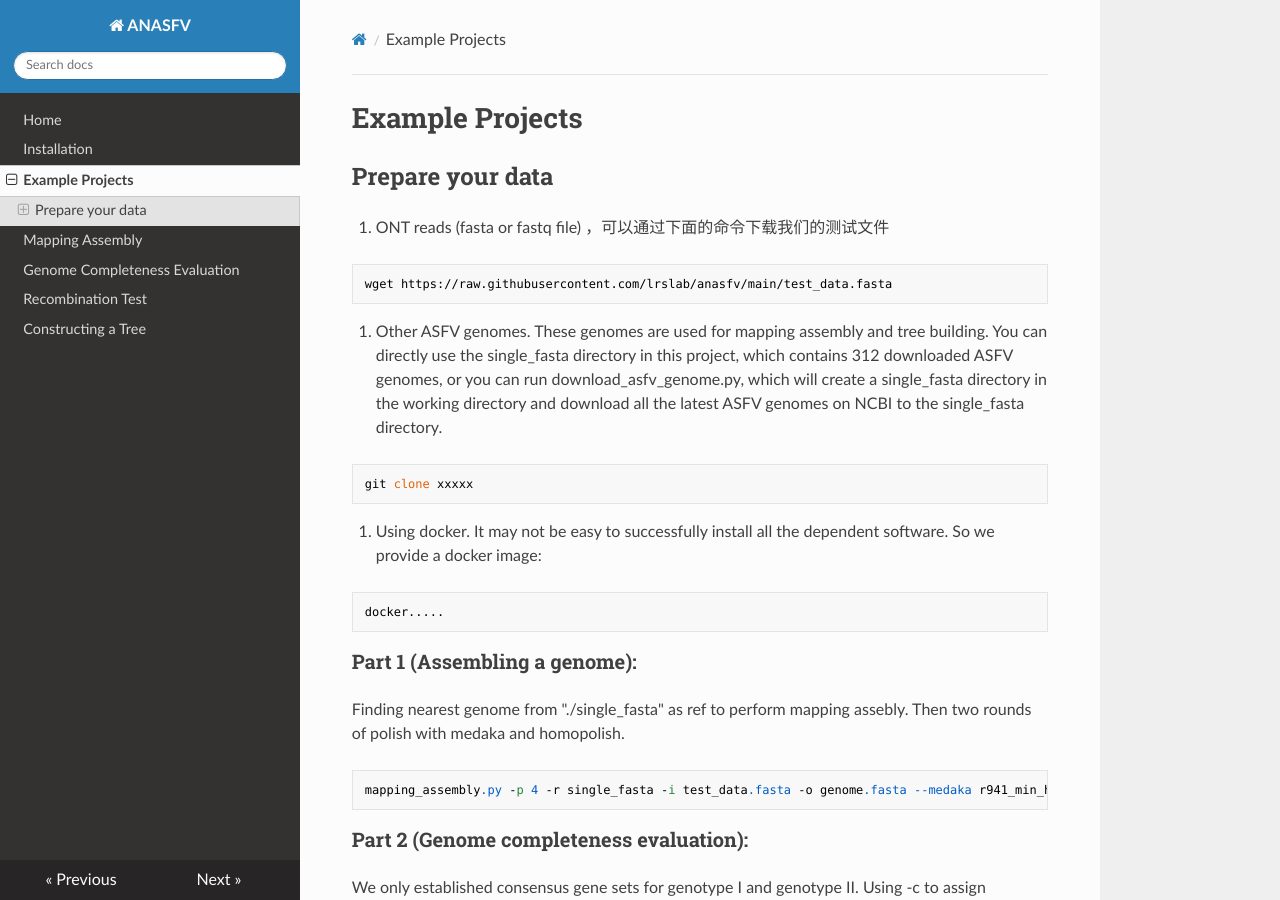
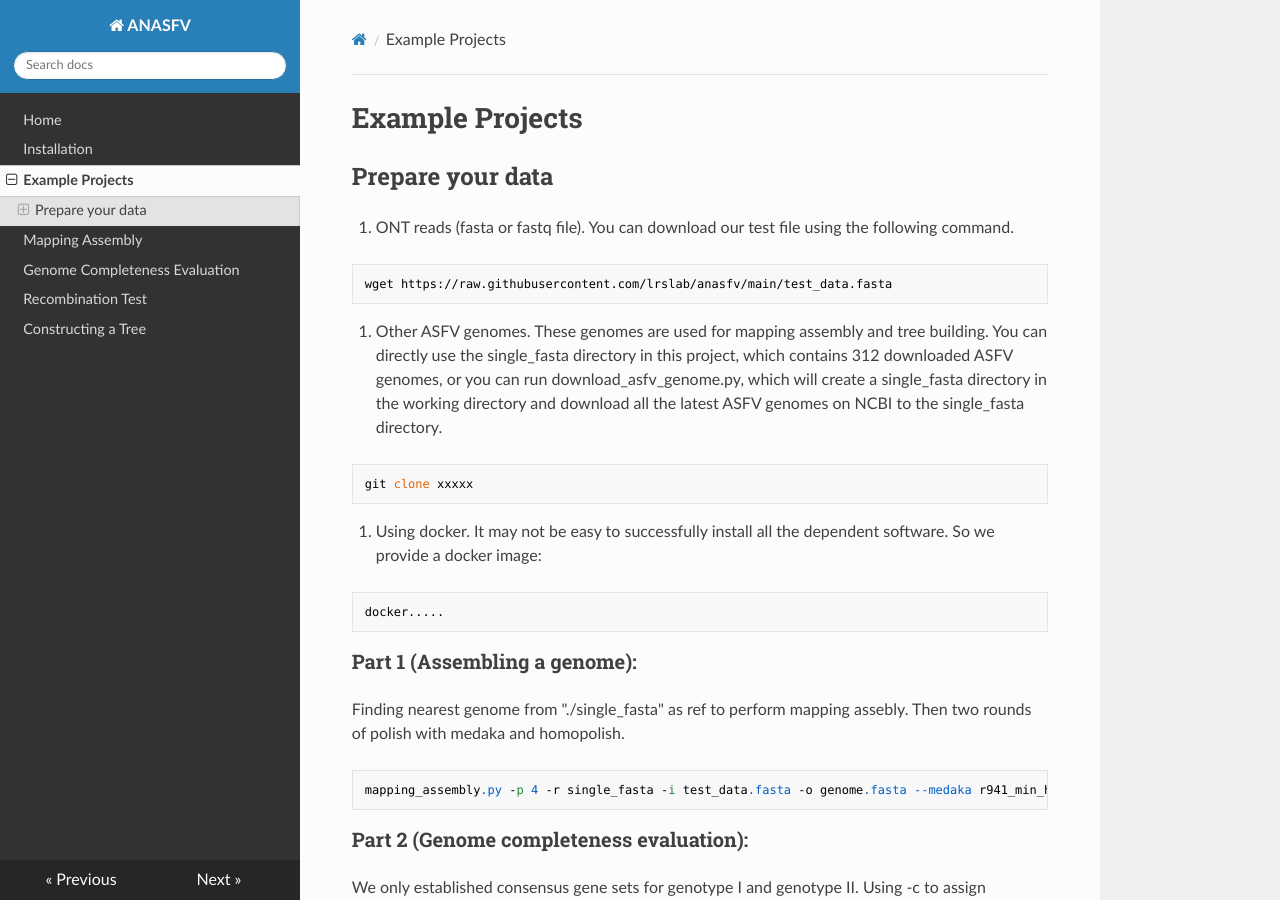
Before and after one commit to lrslab/anasfv, an MkDocs documentation site: the page built from docs/example.md, in a window 1280 px wide and 900 px high. Built offline with MkDocs 1.6.1, drawn with Linux system fonts in a browser that asks for light colours; nearby versions of some CDN libraries.

Commit message:
Update example.md

````diff
--- a/docs/example.md
+++ b/docs/example.md
@@ -1,6 +1,6 @@
 # Example Projects
 ## Prepare your data
-1. ONT reads (fasta or fastq file) ，可以通过下面的命令下载我们的测试文件
+1. ONT reads (fasta or fastq file). You can download our test file using the following command.
 ```
 wget https://raw.githubusercontent.com/lrslab/anasfv/main/test_data.fasta
 ```
````
